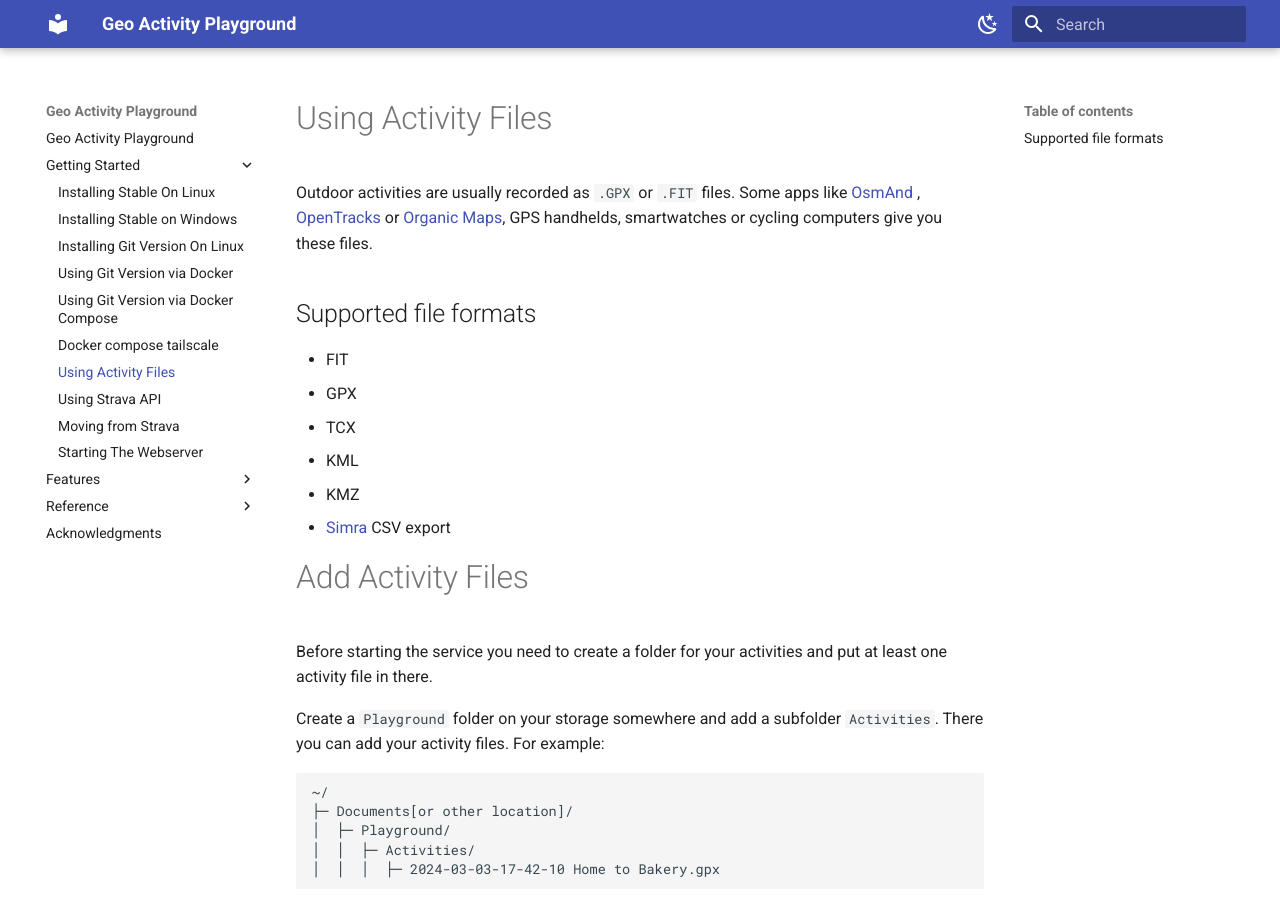
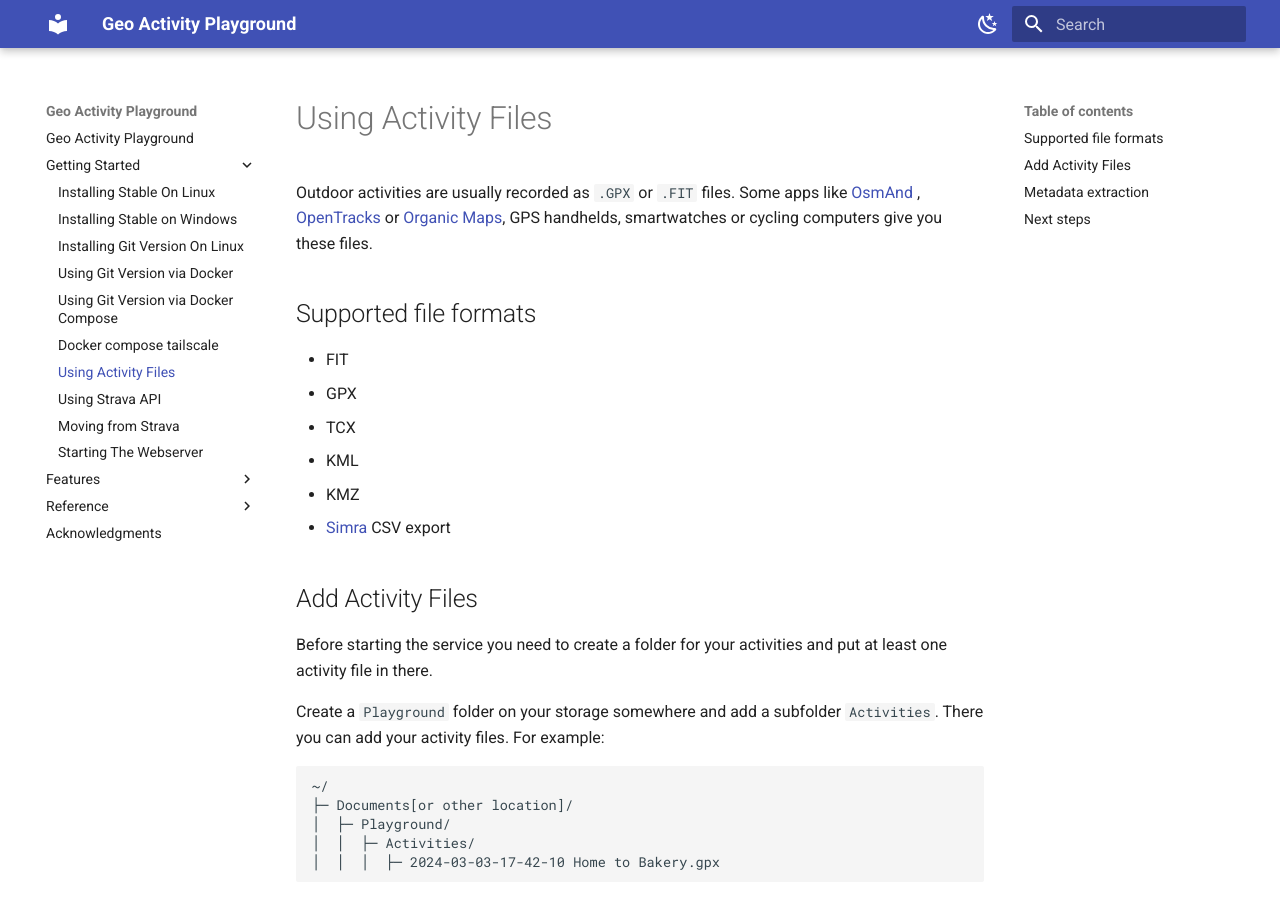
Before and after one commit to martin-ueding/geo-activity-playground, an MkDocs documentation site: the page built from docs/getting-started/using-activity-files.md, in a window 1280 px wide and 900 px high. Built offline with MkDocs 1.6.1 and Material for MkDocs 9.7.7, drawn with Linux system fonts in a browser that asks for light colours.

Commit message:
Reserve top-level heading for title

```diff
--- a/docs/getting-started/using-activity-files.md
+++ b/docs/getting-started/using-activity-files.md
@@ -11,7 +11,7 @@ Outdoor activities are usually recorded as `.GPX` or `.FIT` files. Some apps lik
 - KMZ
 - [Simra](https://www.digital-future.berlin/forschung/projekte/simra/) CSV export
 
-# Add Activity Files
+## Add Activity Files
 
 Before starting the service you need to create a folder for your activities and put at least one activity file in there.
 
@@ -32,7 +32,7 @@ Once the service is running you can use the [Uploader](https://martin-ueding.git
 You can manually rename, move or delete your activity files, but the program needs to reload to respect these changes.
 You can restart the program or visit `Scan New Activities` in the admin menu of the WebUI.
 
-# Metadata extraction
+## Metadata extraction
 
 Most activity file formats contain basic data like `date`, `time` and `track points`. Each activity in geo-activity-playground also has the metadata fields `kind`, `equipment` and `name`. They can be extracted from files that contain them.
 
```
